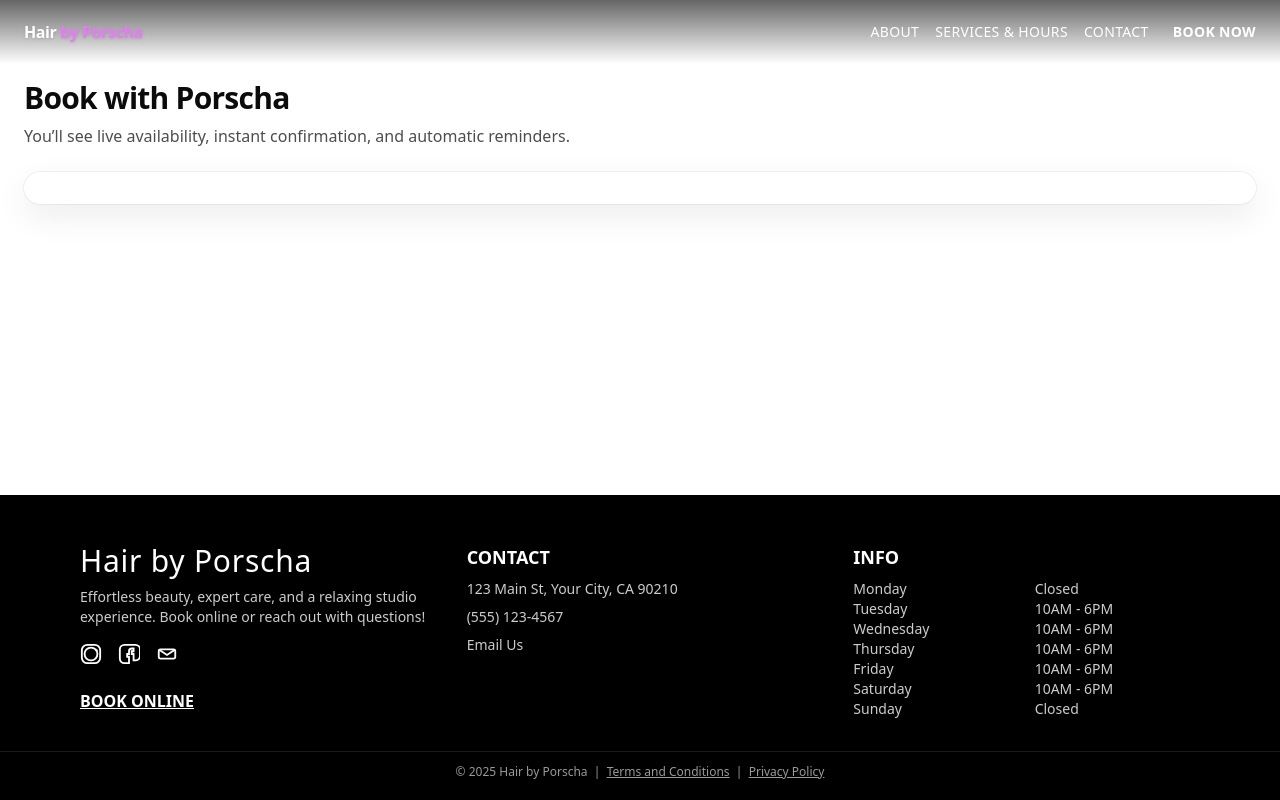
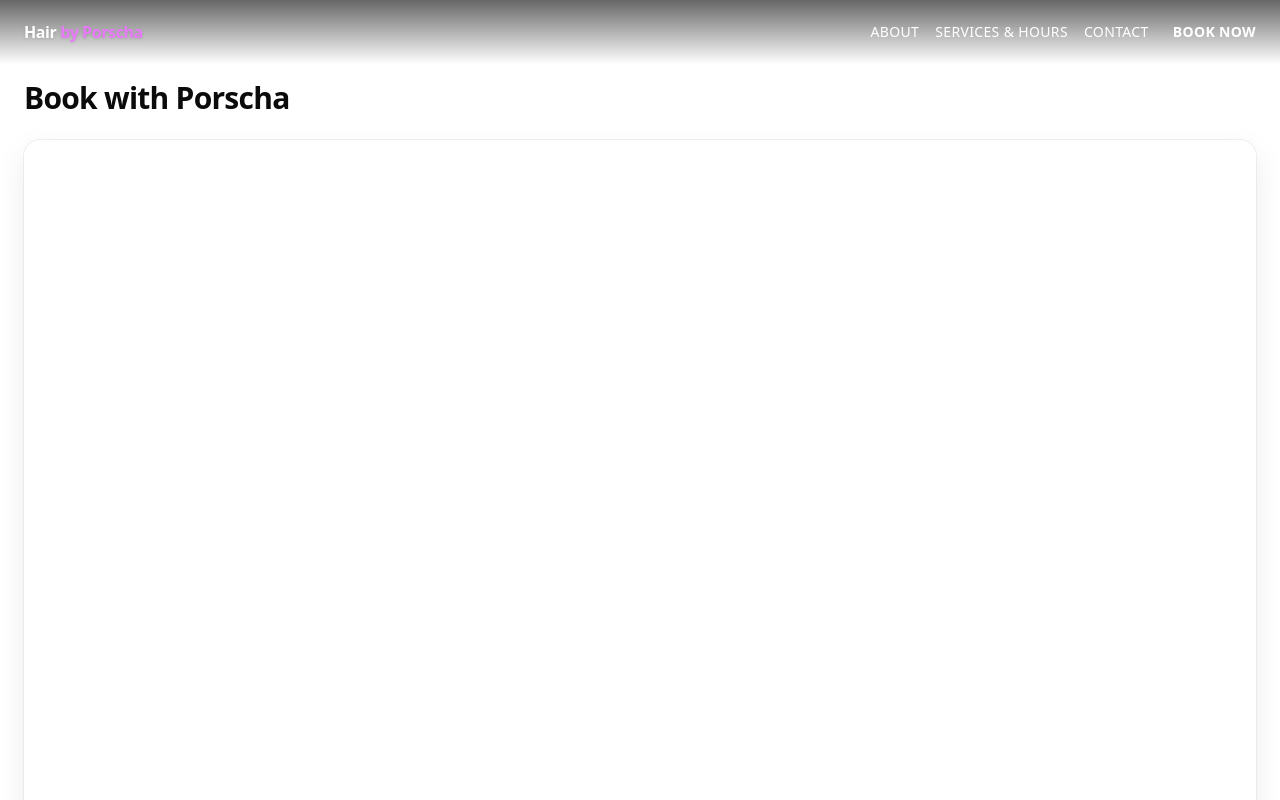
Before and after one commit to Miles-Collins/salon-site, a Next.js app: page /book in a window 1280 px wide. Shown: the top 800 px of the page. Built offline with nearby package versions, Linux system fonts and the light colour scheme.

Commit message:
trying to get gloss genius widget to work

```diff
--- a/src/app/book/page.tsx
+++ b/src/app/book/page.tsx
@@ -1,15 +1,11 @@
-import dynamic from "next/dynamic";
+import GlossGeniusWidget from "@/components/GlossGeniusWidget";
 import Section from "@/components/Section";
-const GlossGeniusWidget = dynamic(() => import("@/components/GlossGeniusWidget"), { ssr: false });
 
 export default function BookPage() {
   return (
     <Section>
       <h1 className="h2">Book with Porscha</h1>
-      <p className="mt-2 muted">
-        You’ll see live availability, instant confirmation, and automatic reminders.
-      </p>
-      <div className="mt-6 card p-4">
+      <div className="card p-4 mt-6">
         <GlossGeniusWidget />
       </div>
     </Section>
--- a/src/components/GlossGeniusWidget.tsx
+++ b/src/components/GlossGeniusWidget.tsx
@@ -1,23 +1,21 @@
+// src/components/GlossGeniusWidget.tsx
 "use client";
-
-import { useEffect } from "react";
+import Script from "next/script";
 
 export default function GlossGeniusWidget() {
-  useEffect(() => {
-    const script = document.createElement("script");
-  script.src = "https://static.glossgenius.com/gg-booking.js";
-  script.setAttribute("data-gg-embed", "https://porschacradic.glossgenius.com");
-    script.async = true;
-    document.body.appendChild(script);
-
-    return () => {
-      document.body.removeChild(script);
-    };
-  }, []);
-
   return (
     <div className="w-full">
-      {/* GlossGenius injects its embed content here automatically */}
+      <div
+        data-gg-embed="https://porschacradic.glossgenius.com"
+        className="min-h-[900px]"
+      />
+      <Script
+        id="gg-booking"
+        src="https://static.glossgenius.com/gg-booking.js"
+        strategy="afterInteractive"
+        // ↓ this reduces what your browser sends as the referrer
+        referrerPolicy="no-referrer"
+      />
     </div>
   );
 }
```
